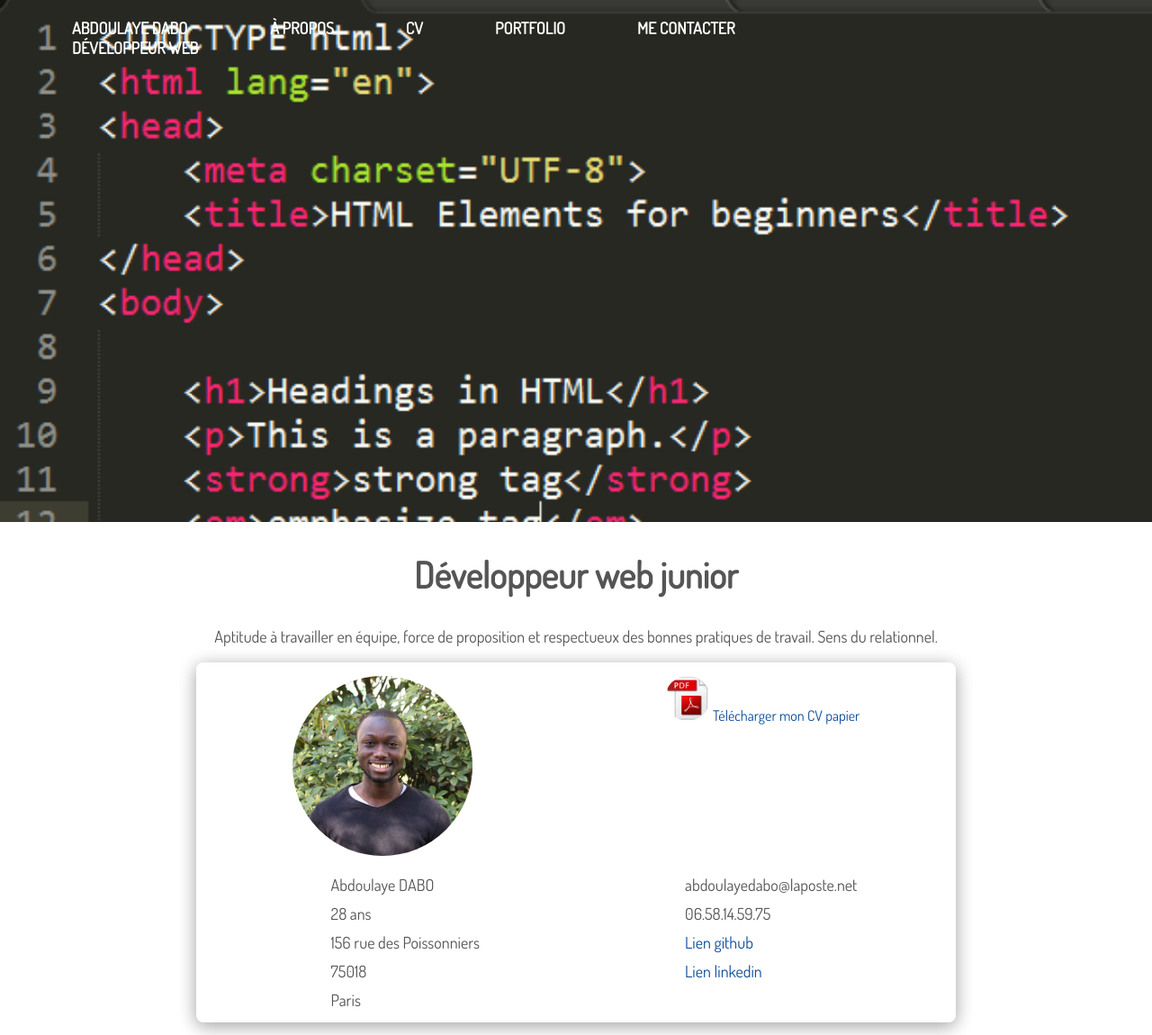
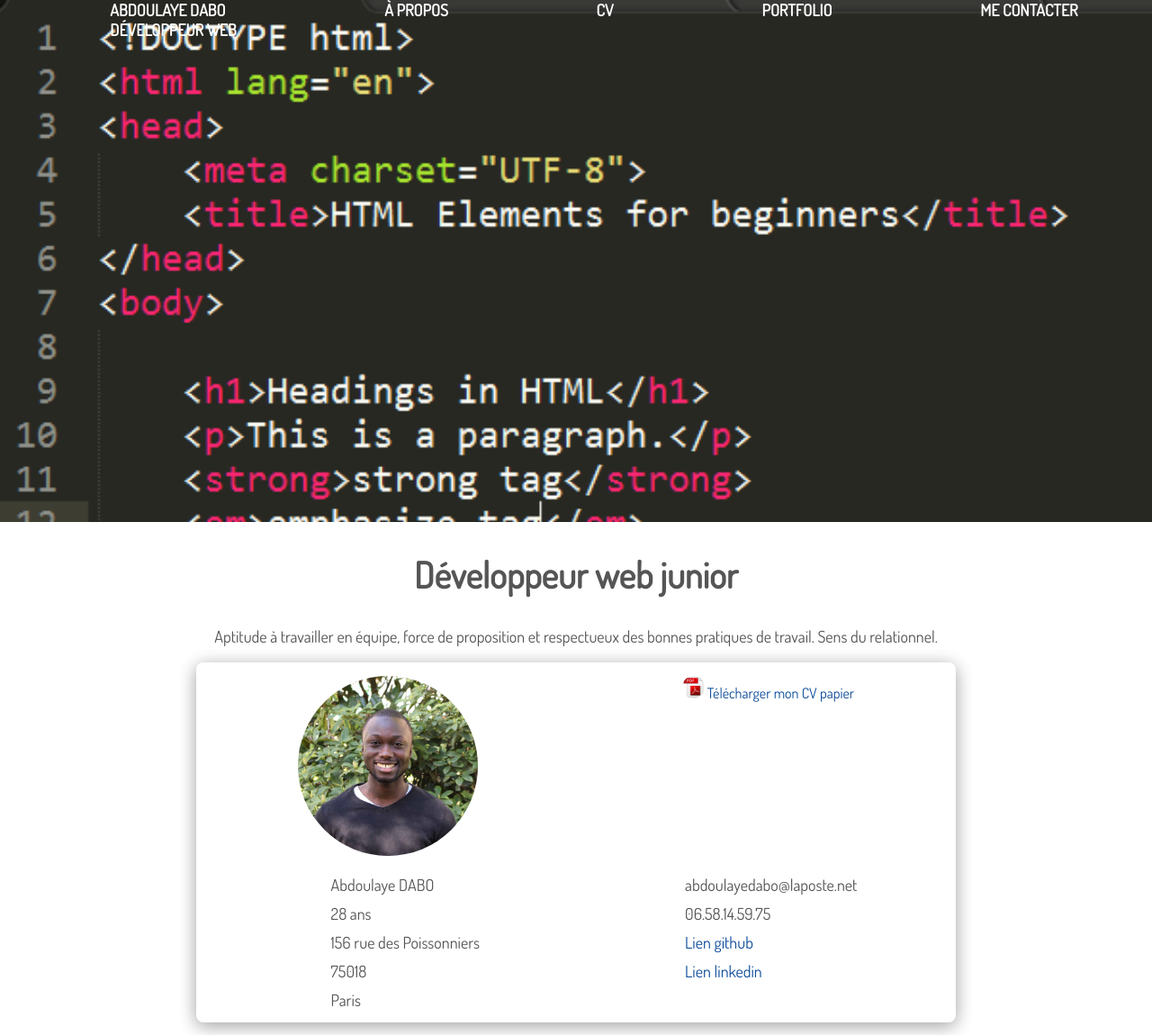
Before and after one commit to abdoulaye75/CV, a PHP site: page / in a window 1280 px wide. Shown: the top 1150 px of the page at 90% size. Run offline with PHP 8.4, Linux system fonts and the light colour scheme; style sheets or scripts are compiled from the project's sources.

Commit message:
rectification du menu sur tout type d'écran et de mon profil. Code js pur remplacé par du jquery dans nav.js

```diff
--- a/js/nav.js
+++ b/js/nav.js
@@ -1,14 +1,12 @@
-let navElt = document.getElementById("myNavbar");
-let iconElt = document.getElementById("hamburger_menu");
-
-iconElt.addEventListener("click", function() {
-	navElt.classList.toggle("responsive");
-});
-
 $(document).ready(function() {
 	let myNavbar = $("#myNavbar");
+	let iconElt = $("#hamburger_menu");
 	let myNavbarOffset = myNavbar.offset().top;
 	let linkElt = $(".scroll");
+
+	iconElt.click(function() {
+		myNavbar.toggleClass("responsive");
+	});
 
 	// la barre de navigation statique au scroll
 	$(document).on("scroll", function() {
@@ -31,8 +29,9 @@ $(document).ready(function() {
 	let arrowUp = $("#arrowUp");
 
 	ScrollToTop = function() {
-	var scroll = $(window).scrollTop(); // c'est la hauteur de la barre de défilement du navigateur
-	if (scroll > 400) { // si la hauteur de la barre de défilement est supérieur à 400 pixels, le bouton apparaît. Sinon le bouton disparaît
+		let scroll = $(window).scrollTop(); // c'est la hauteur de la barre de défilement du navigateur
+		if (scroll > 400) { /* si la hauteur de la barre de défilement est supérieur à 400 pixels, le bouton apparaît.
+								Sinon le bouton disparaît */
 			arrowUp.fadeIn();
 		}
 		else {
@@ -54,6 +53,6 @@ $(document).ready(function() {
 
 	$(window).scroll(function() {
 		ScrollToTop();
-		StopAnimation()
+		StopAnimation();
 	});
 });
--- a/styles/header.css
+++ b/styles/header.css
@@ -8,24 +8,31 @@ header {
   margin-top: -16px; }
   header .navbar {
     width: 100%;
-    height: 95px; }
-    header .navbar li {
+    height: 70px; }
+    header .navbar ul {
+      display: flex;
+      justify-content: space-around; }
+      header .navbar ul li {
         list-style-type: none;
         /* le symbole hamburger du menu */ }
-      header .navbar li .navlink {
+        header .navbar ul li .navlink {
           text-decoration: none;
           color: white;
           font-size: 18px;
           font-weight: bold;
-        padding: 20px 40px;
-        float: left;
+          padding-top: 10px;
           text-transform: uppercase; }
-      header .navbar li .me {
+        header .navbar ul li .me {
           display: flex;
-        flex-direction: column; }
-      header .navbar li .icon {
+          flex-direction: column;
+          padding-top: 0; }
+        header .navbar ul li .icon {
           display: none; }
 
+@media screen and (max-width: 770px) {
+  .navbar ul {
+    display: flex;
+    flex-direction: column; } }
 @media screen and (max-width: 770px) {
   .navlink, .me {
     display: none; }
--- a/styles/header.scss
+++ b/styles/header.scss
@@ -10,9 +10,13 @@ header {
 
 	.navbar {
 		@include width(100%);
-		height: 95px;
+		height: 70px;
 
-		li {
+		ul {
+			display:flex;
+			justify-content: space-around;
+
+			li {
 			list-style-type: none;
 
 			.navlink {
@@ -20,18 +24,26 @@ header {
 				color: white;
 				font-size: 18px;
 				font-weight: bold;
-				padding: 20px 40px;
-				float: left;
+				padding-top: 10px;
 				text-transform: uppercase;
 			}
 
 			.me {
 				display: flex;
 				flex-direction: column;
+				padding-top: 0;
 			}
 
 			.icon {display: none;} /* le symbole hamburger du menu */
+			}
 		}
+	}
+}
+
+@media screen and (max-width: 770px) {
+	.navbar ul {
+		display: flex;
+		flex-direction: column;
 	}
 }
 
--- a/styles/profile.css
+++ b/styles/profile.css
@@ -35,8 +35,8 @@
       border-radius: 50%;
       object-fit: cover; }
     .card .images .pdf {
-      width: 50px;
-      height: 50px; }
+      width: 25px;
+      height: 25px; }
   .card .infos {
     padding: 0 16px;
     display: flex;
@@ -54,9 +54,9 @@
           .card .infos .coordonnees li a:hover {
             text-decoration: underline; }
 
-@media screen and (max-width: 820px) {
+@media screen and (max-width: 710px) {
   .card {
-    height: 450px; } }
+    height: 550px; } }
 @media screen and (max-width: 420px) {
   .card {
     width: 90%; } }
--- a/styles/profile.scss
+++ b/styles/profile.scss
@@ -54,8 +54,8 @@ $text-size: 18px;
 		}
 
 		.pdf {
-			width: 50px;
-			height: 50px;
+			width: 25px;
+			height: 25px;
 		}
 	}
 
@@ -84,8 +84,8 @@ $text-size: 18px;
 	}
 }
 
-@media screen and (max-width: 820px) {
-	.card {height: 450px;}
+@media screen and (max-width: 710px) {
+	.card {height: 550px;}
 }
 
 @media screen and (max-width: 420px) {
```
Lines whose indentation alone changed are shown as unchanged.
